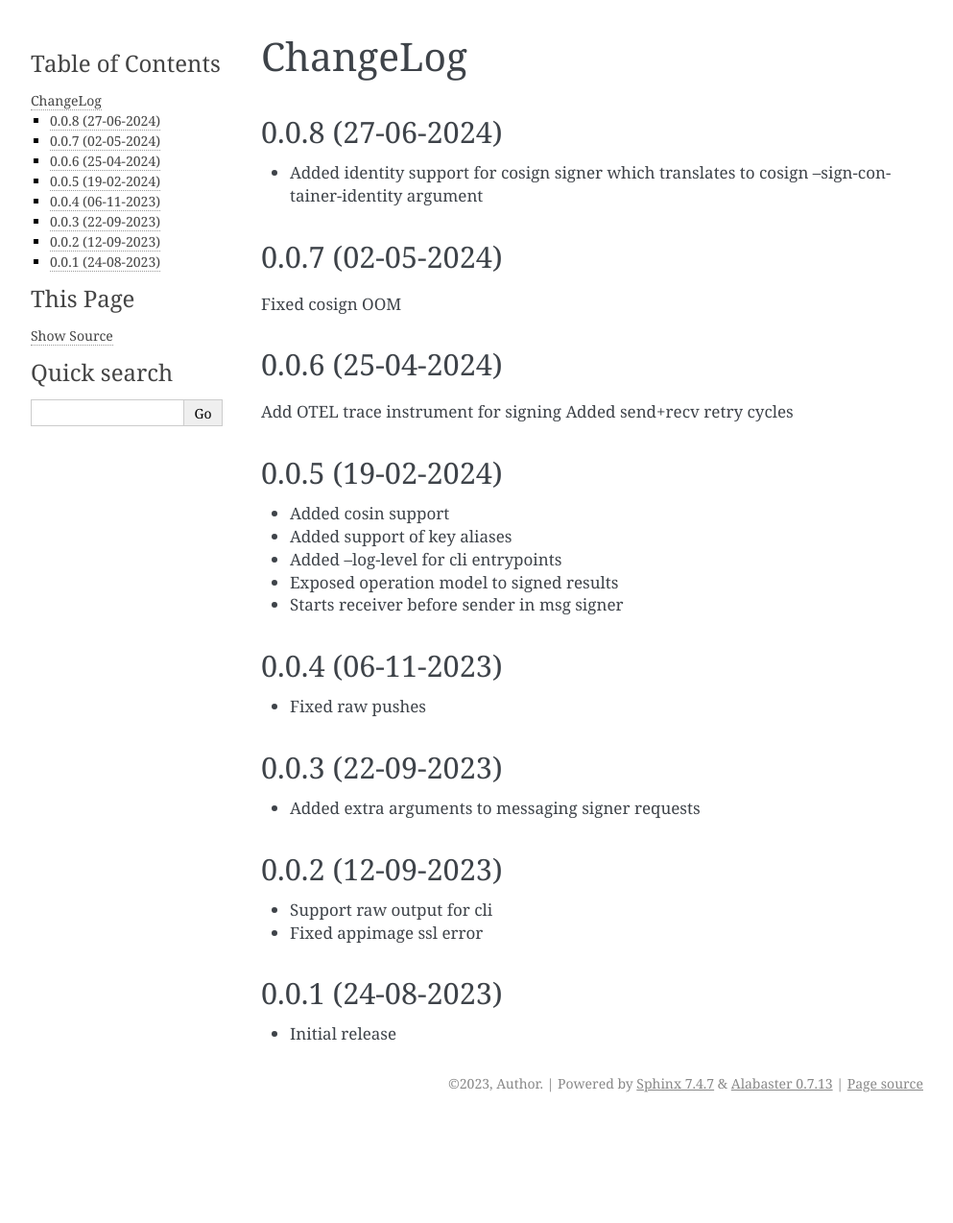
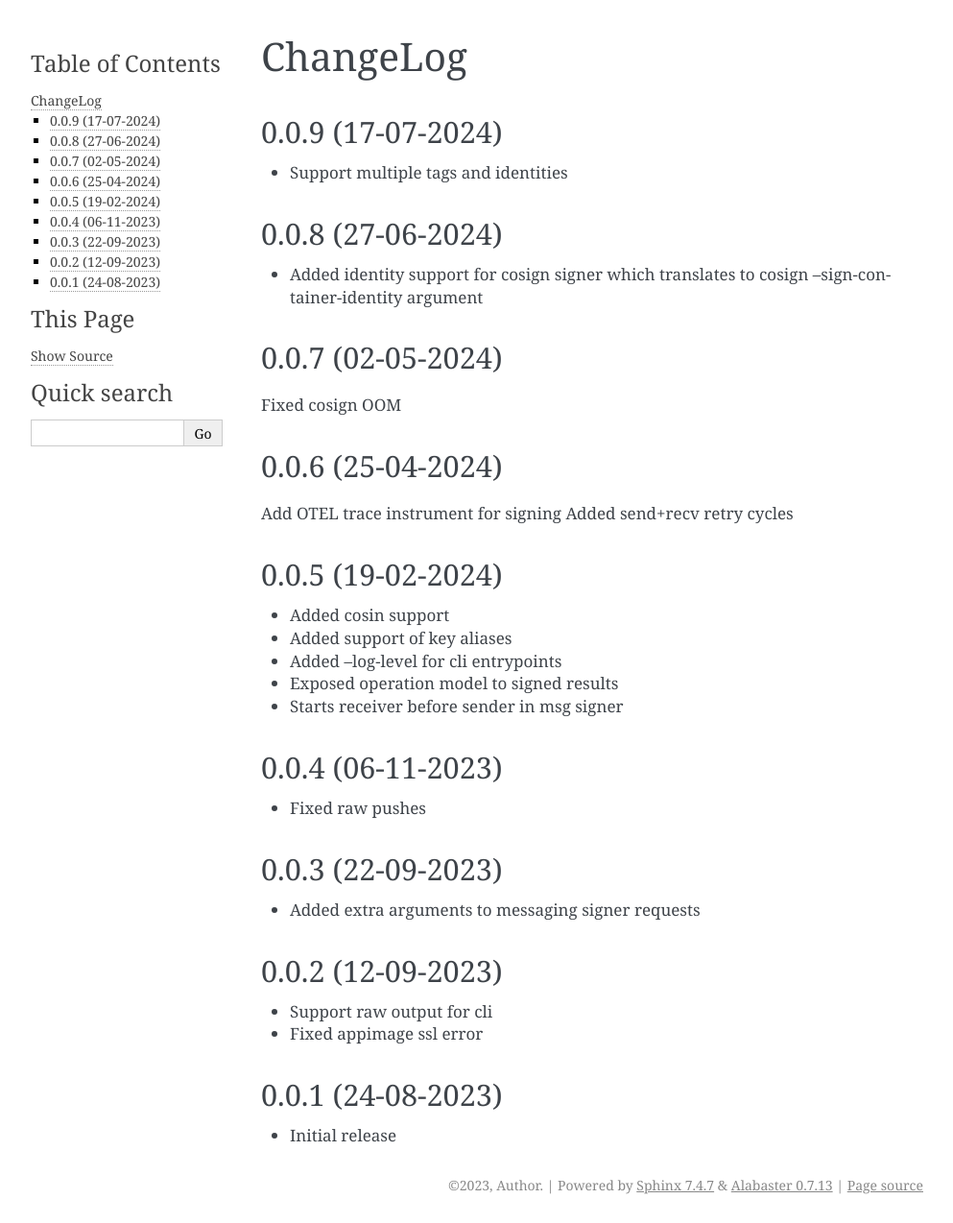
Before and after one commit to zxiong/pubtools-sign, a Sphinx documentation site: the page built from docs/source/CHANGELOG.rst, in a window 1280 px wide. Shown: the whole page at 96% size, without its empty margins (148-1141 px from the left). Built offline with Sphinx 7.4.7, drawn with Linux system fonts in a browser that asks for light colours; before the commit the page ends 1168 px from its top, so only the background shows below that.

Commit message:
Relase 0.0.9

```diff
--- a/docs/source/CHANGELOG.rst
+++ b/docs/source/CHANGELOG.rst
@@ -1,5 +1,10 @@
 ChangeLog
 =========
+
+0.0.9 (17-07-2024)
+------------------
+* Support multiple tags and identities
+
 
 0.0.8 (27-06-2024)
 ------------------
--- a/pyproject.toml
+++ b/pyproject.toml
@@ -3,7 +3,7 @@ name = "pubtools-sign"
 description = "Collection of tools producing signed artifacts"
 readme = "README.rst"
 requires-python = ">=3.7"
-version = "0.0.8"
+version = "0.0.9"
 
 classifiers = [  # Optional
   # How mature is this project? Common values are
```
